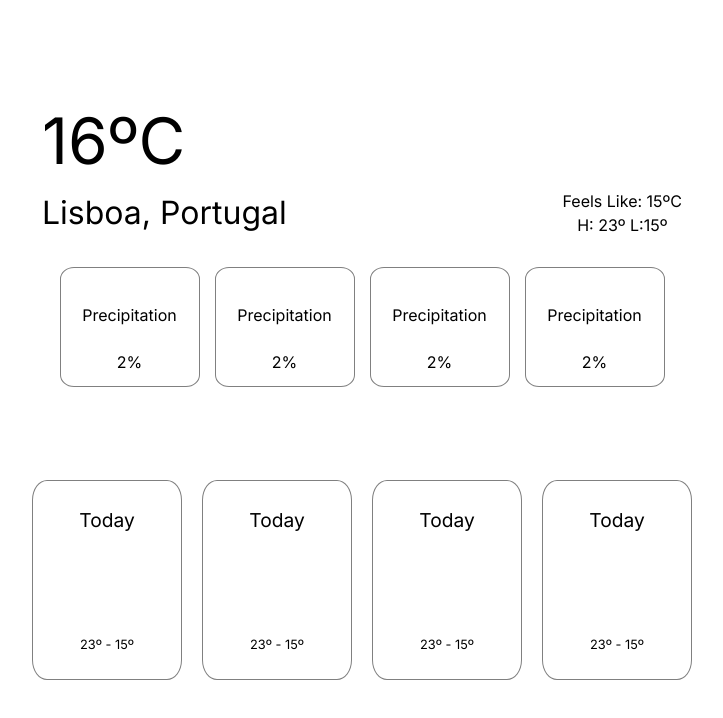
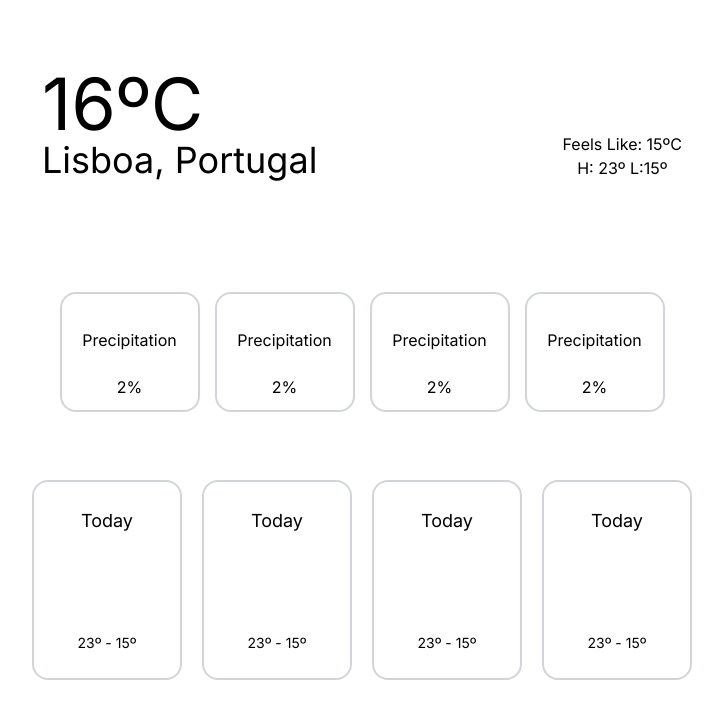
Before and after one commit to mayra-palomares/weather-app, a Next.js app: page / in a window 1280 px wide. Shown: the top 718 px of the page, without its empty margins (278-1001 px from the left). Built offline with nearby package versions, Linux system fonts and the light colour scheme; no server answers.

Commit message:
Use Tailwind for styles

```diff
--- a/src/app/styles/globals.css
+++ b/src/app/styles/globals.css
@@ -2,90 +2,60 @@
 @tailwind components;
 @tailwind utilities;
 
+@layer base{
   html, body {
-  min-height: 100vh;
-  width: 100%;
+    @apply min-h-full min-w-full;
+  }
 }
 
+@layer components {
   .weatherPage {
-  display: flex;
-  flex-direction: column;
-  align-items: center;
-  justify-content: flex-start;
+    @apply flex flex-col items-center justify-start;
   }
 
   .currentWeather {
-  width: 100%;
-  min-height: 60vh;
-  display: flex;
-  flex-direction: column;
-  align-items: center;
-  justify-content: center;
-  gap: 30px;
+    @apply w-full min-h-[60vh] flex flex-col items-center justify-center gap-28;
   }
 
   .currentWeather > .title {
-  width: 50%;
-  display: flex;
-  justify-content: space-between;
-  align-items: flex-end;
+    @apply w-[50%] flex justify-between items-end;
   }
 
   .currentWeather .temperature {
-  font-size: 4rem;
+    @apply text-7xl;
   }
 
   .currentWeather .location {
-  font-size: 2rem;
+    @apply text-4xl;
   }
 
   .currentWeather .description {
-  display: flex;
-  flex-direction: column;
-  justify-content: flex-end;
-  align-items: center;
+    @apply flex flex-col justify-end items-center;
   }
 
   .currentWeather > .details {
-  display: flex;
-  justify-content: center;
-  gap:15px;
+    @apply flex justify-center gap-[15px];
   }
 
   .currentWeather .detail-item {
-  height: 120px;
-  width: 140px;
-  display: flex;
-  flex-direction: column;
-  align-items: center;
-  justify-content: space-around;
-  border: 1px solid gray ;
-  border-radius: 10%;
+    @apply h-[120px] w-[140px] flex flex-col items-center justify-around
+            border-2 border-solid border-gray-300 rounded-2xl;
   }
 
   .forecastWeather {
-  width: 100%;
-  display: flex;
-  justify-content: center;
-  align-items: center;
-  gap:20px;
+    @apply w-full flex justify-center items-center gap-[20px];
   }
 
   .forecastWeather > .list-item {
-  height: 200px;
-  width: 150px;
-  display: flex;
-  flex-direction: column;
-  justify-content: space-around;
-  align-items: center;
-  border: 1px solid gray ;
-  border-radius: 10%;
+    @apply h-[200px] w-[150px] flex flex-col justify-around items-center
+          border-2 border-solid border-gray-300 rounded-2xl;
   }
 
   .forecastWeather .title {
-  font-size: 1.2rem;
+    @apply text-lg;
   }
 
   .forecastWeather .temperature {
-  font-size: 0.8rem;
+    @apply text-sm;
   }
+}
```
Lines whose indentation alone changed are shown as unchanged.
